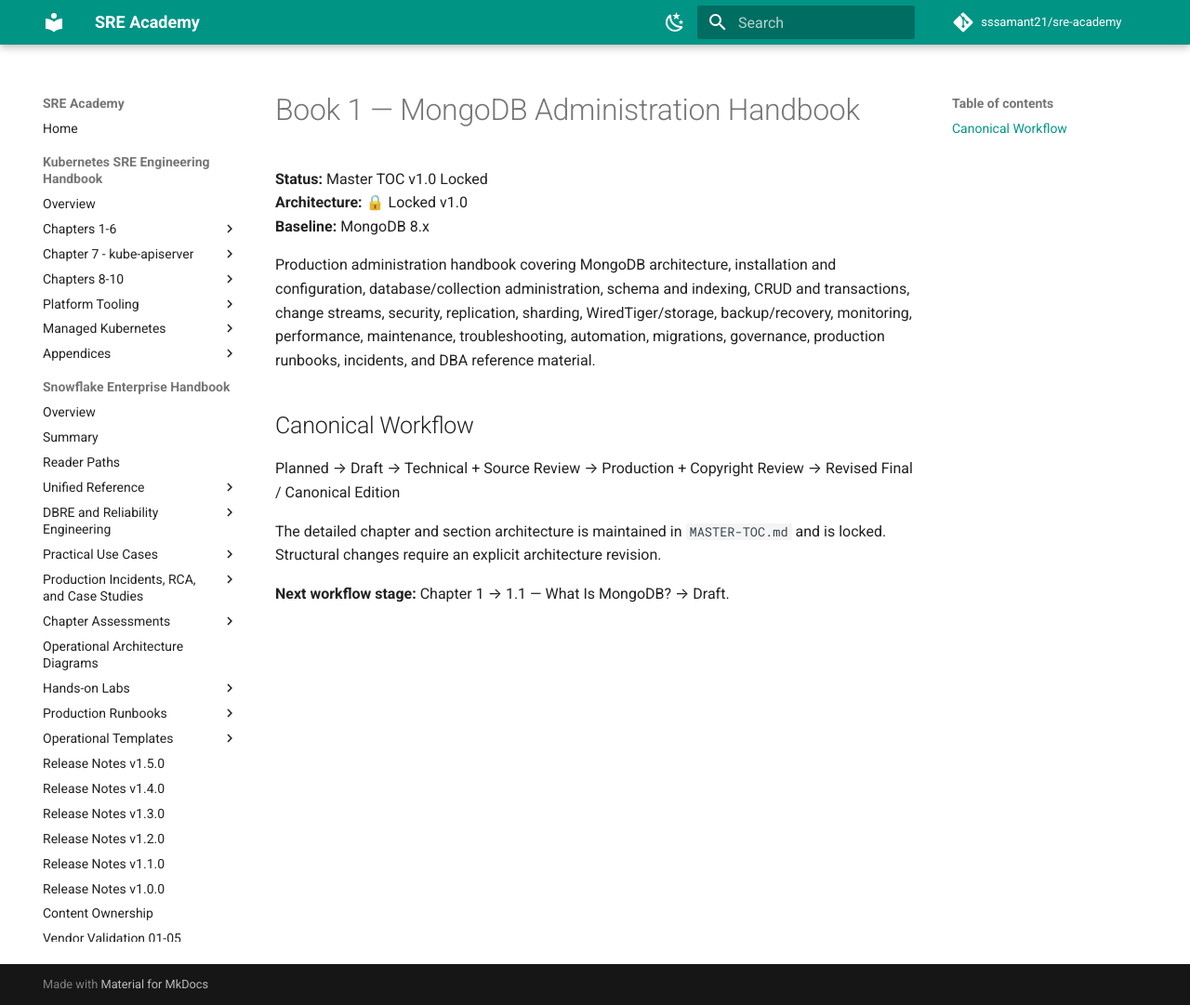
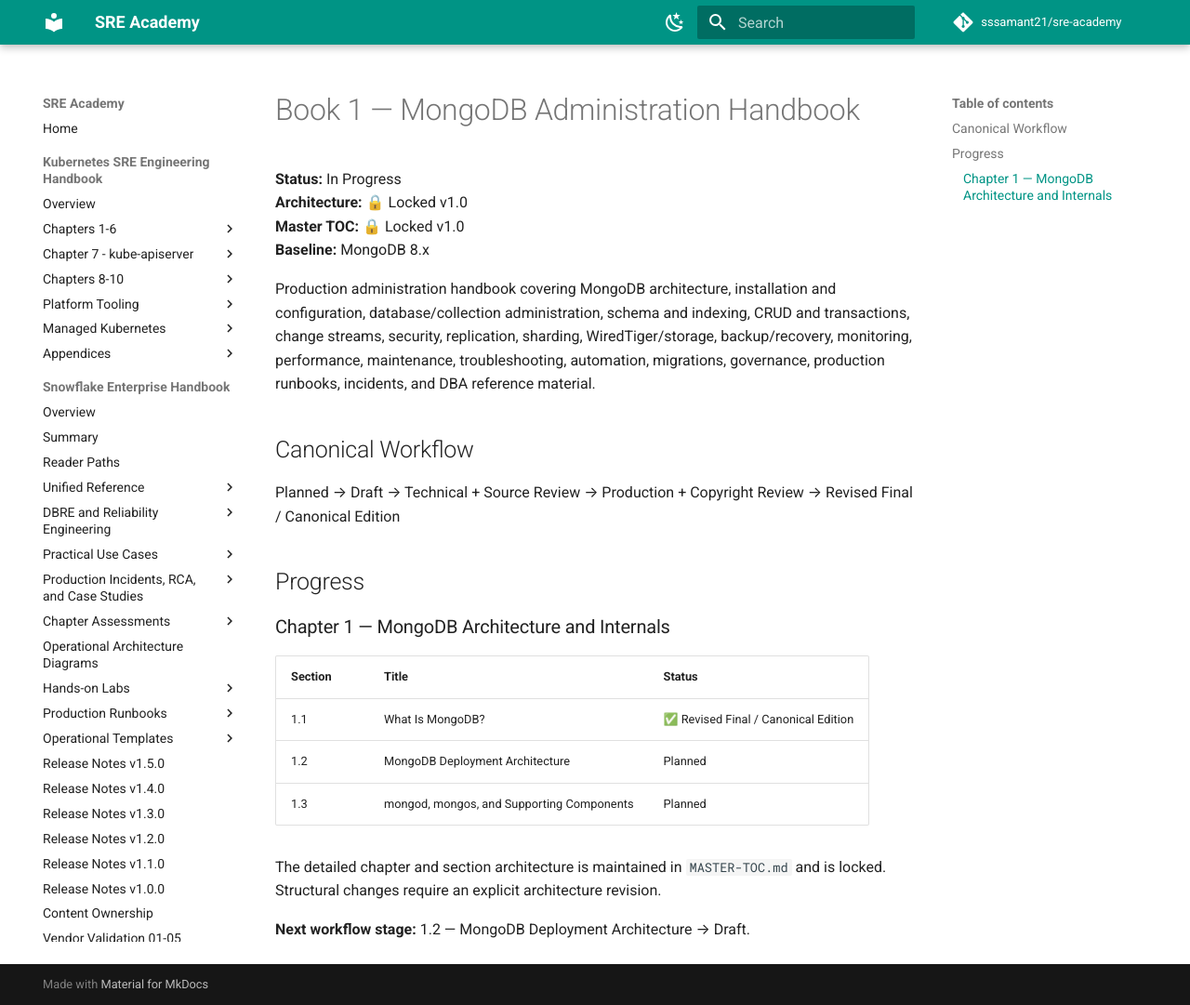
Before and after one commit to sssamant21/sre-academy, an MkDocs documentation site: the page built from docs/books/mongodb/mongodb-administration-handbook/README.md, in a window 1280 px wide and 1081 px high. Shown: the whole window at 93% size. Built offline with MkDocs 1.6.1 and Material for MkDocs 9.7.7, drawn with Linux system fonts in a browser that asks for light colours; comment, search, counter and statistics services are not loaded.

Commit message:
docs(mongodb): update Book 1 progress after canonical 1.1

```diff
--- a/docs/books/mongodb/mongodb-administration-handbook/README.md
+++ b/docs/books/mongodb/mongodb-administration-handbook/README.md
@@ -1,7 +1,8 @@
 # Book 1 — MongoDB Administration Handbook
 
-**Status:** Master TOC v1.0 Locked
+**Status:** In Progress
 **Architecture:** 🔒 Locked v1.0
+**Master TOC:** 🔒 Locked v1.0
 **Baseline:** MongoDB 8.x
 
 Production administration handbook covering MongoDB architecture, installation and configuration, database/collection administration, schema and indexing, CRUD and transactions, change streams, security, replication, sharding, WiredTiger/storage, backup/recovery, monitoring, performance, maintenance, troubleshooting, automation, migrations, governance, production runbooks, incidents, and DBA reference material.
@@ -10,6 +11,16 @@
 
 Planned → Draft → Technical + Source Review → Production + Copyright Review → Revised Final / Canonical Edition
 
+## Progress
+
+### Chapter 1 — MongoDB Architecture and Internals
+
+| Section | Title | Status |
+|---|---|---|
+| 1.1 | What Is MongoDB? | ✅ Revised Final / Canonical Edition |
+| 1.2 | MongoDB Deployment Architecture | Planned |
+| 1.3 | mongod, mongos, and Supporting Components | Planned |
+
 The detailed chapter and section architecture is maintained in `MASTER-TOC.md` and is locked. Structural changes require an explicit architecture revision.
 
-**Next workflow stage:** Chapter 1 → 1.1 — What Is MongoDB? → Draft.
+**Next workflow stage:** 1.2 — MongoDB Deployment Architecture → Draft.
```
